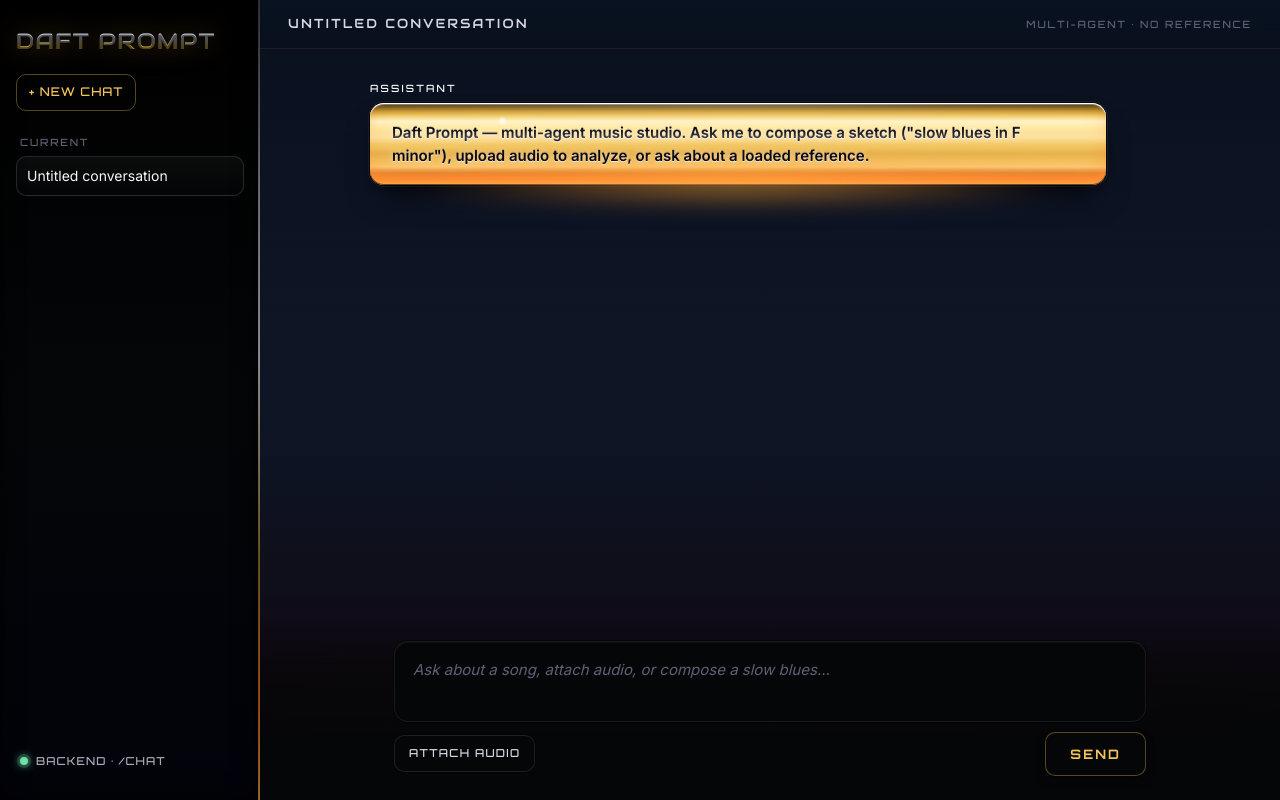
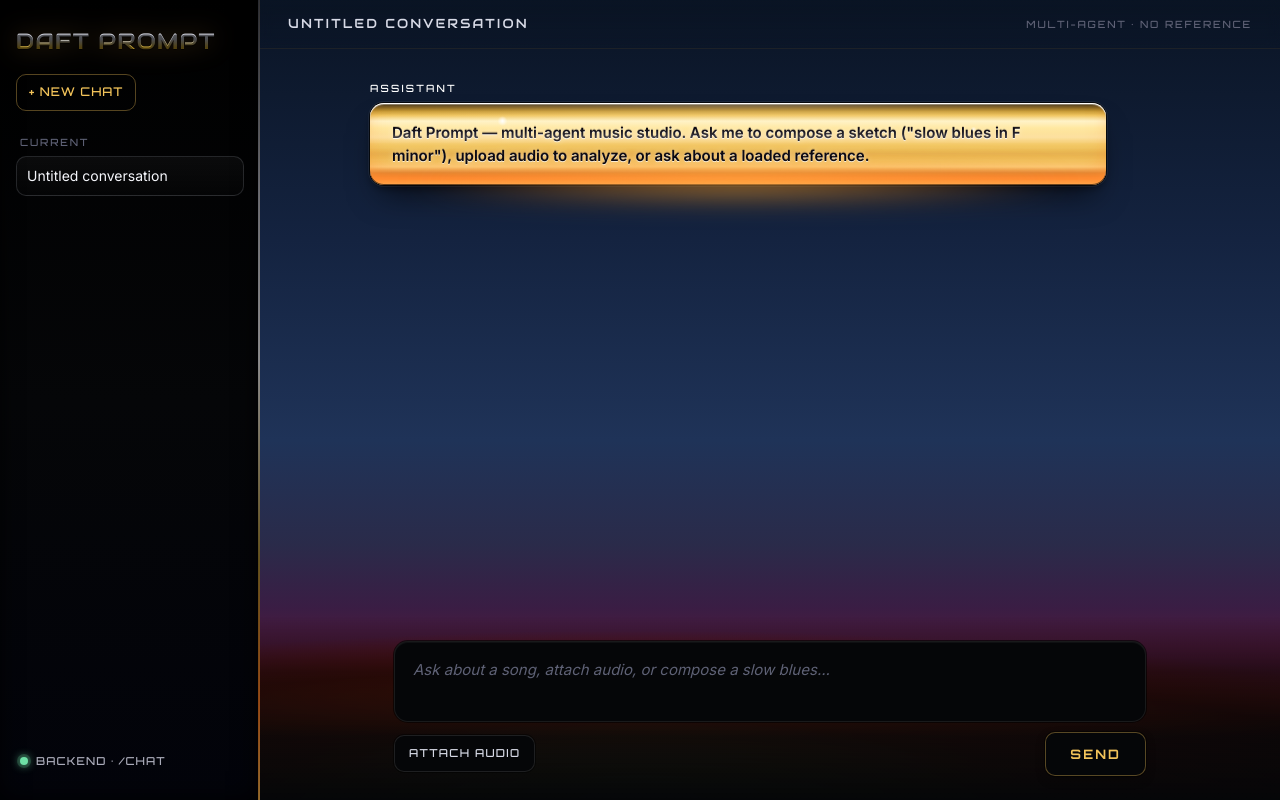
Before and after one commit to anatissera/Daft-Prompt, a Next.js app in the folder apps/web/: page / in a window 1280 px wide. Built offline with nearby package versions, Linux system fonts and the light colour scheme.

Commit message:
fix(web): drop full-height veil; keep composer slab so bg fire stays visible

```diff
--- a/apps/web/app/globals.css
+++ b/apps/web/app/globals.css
@@ -275,23 +275,6 @@ code, pre, .mono { font-family: var(--font-mono); }
   overflow: hidden;       /* clip overflow so composer stays pinned at bottom */
 }
 
-/* Veil over the body fire bg so the chat zone reads as its own surface
-   (fire still glows from below, but it doesn't bleed into bubble whitespace). */
-.app-main::before {
-  content: "";
-  position: absolute;
-  inset: 0;
-  pointer-events: none;
-  z-index: 0;
-  background:
-    linear-gradient(
-      180deg,
-      rgba(8, 10, 18, 0.45) 0%,
-      rgba(8, 10, 18, 0.7) 50%,
-      rgba(8, 10, 18, 0.92) 88%,
-      rgba(8, 10, 18, 1) 100%
-    );
-}
 .app-main > * { position: relative; z-index: 1; }
 
 .app-topbar {
```
